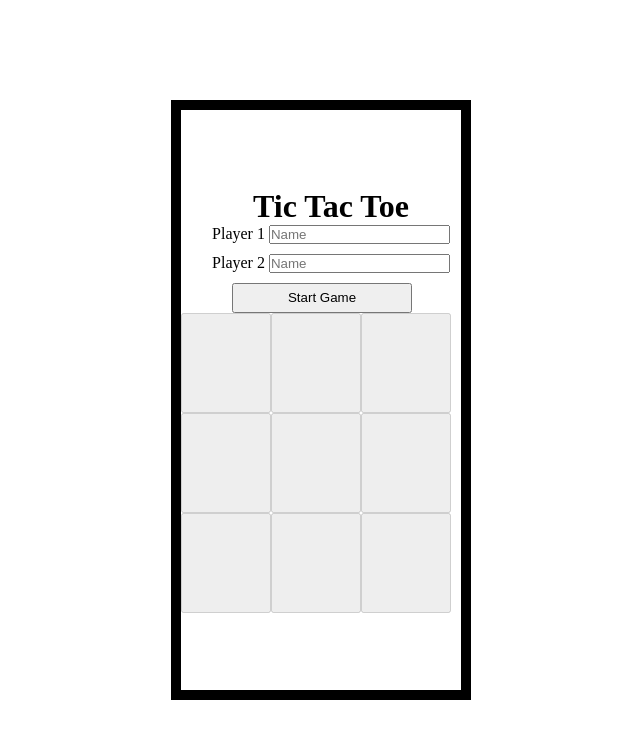
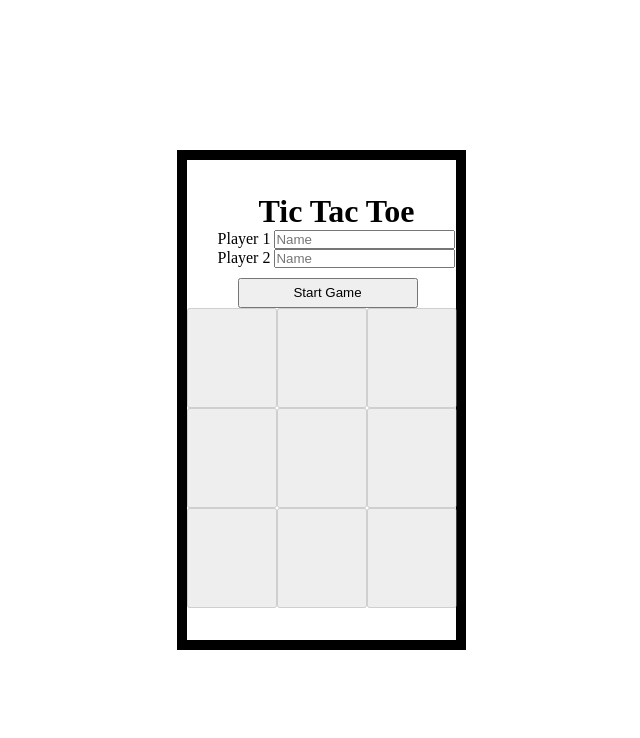
Before and after one commit to acciojob/tictactoe-saurabhanand96310, a website: page main.html in a window 1280 px wide. Shown: the whole page, without its empty margins (319-959 px from the left). Drawn offline with Linux system fonts and the light colour scheme.

Commit message:
created a submission

```diff
--- a/main.html
+++ b/main.html
@@ -13,10 +13,10 @@
 
       <div class="namePage">
         <form>
-        <label for="player-1" >Player 1 </label>
-        <input id="player-1" type="text" placeholder="Name" /><br />
-        <label for="player-2">Player 2 </label>
-        <input id="player-2" type="text" placeholder="Name"/><br />
+        <label for="player1" >Player 1 </label>
+        <input id="player1" type="text" placeholder="Name" /><br />
+        <label for="player2">Player 2 </label>
+        <input id="player2" type="text" placeholder="Name"/><br />
         <button id="submit">Start Game</button>
       </form>
       </div>
--- a/styles.css
+++ b/styles.css
@@ -16,8 +16,8 @@ body{
     align-items: center;
     justify-content: center;
     flex-direction: column;
-    height: 600px;
-    width: 300px;
+    height: 500px;
+    width: 289px;
     flex-wrap: wrap;
     border: 10px solid black;
 }
```
